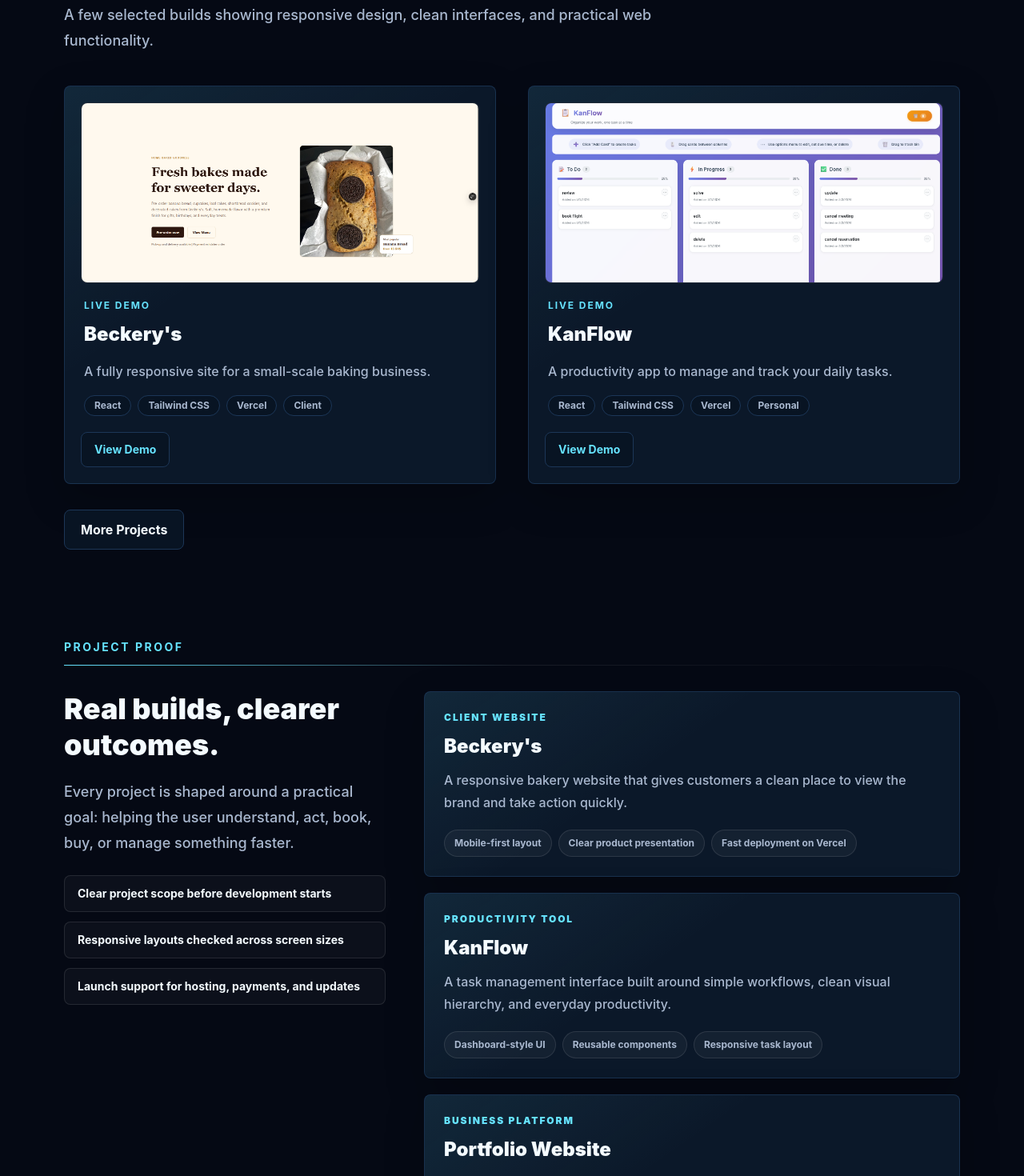
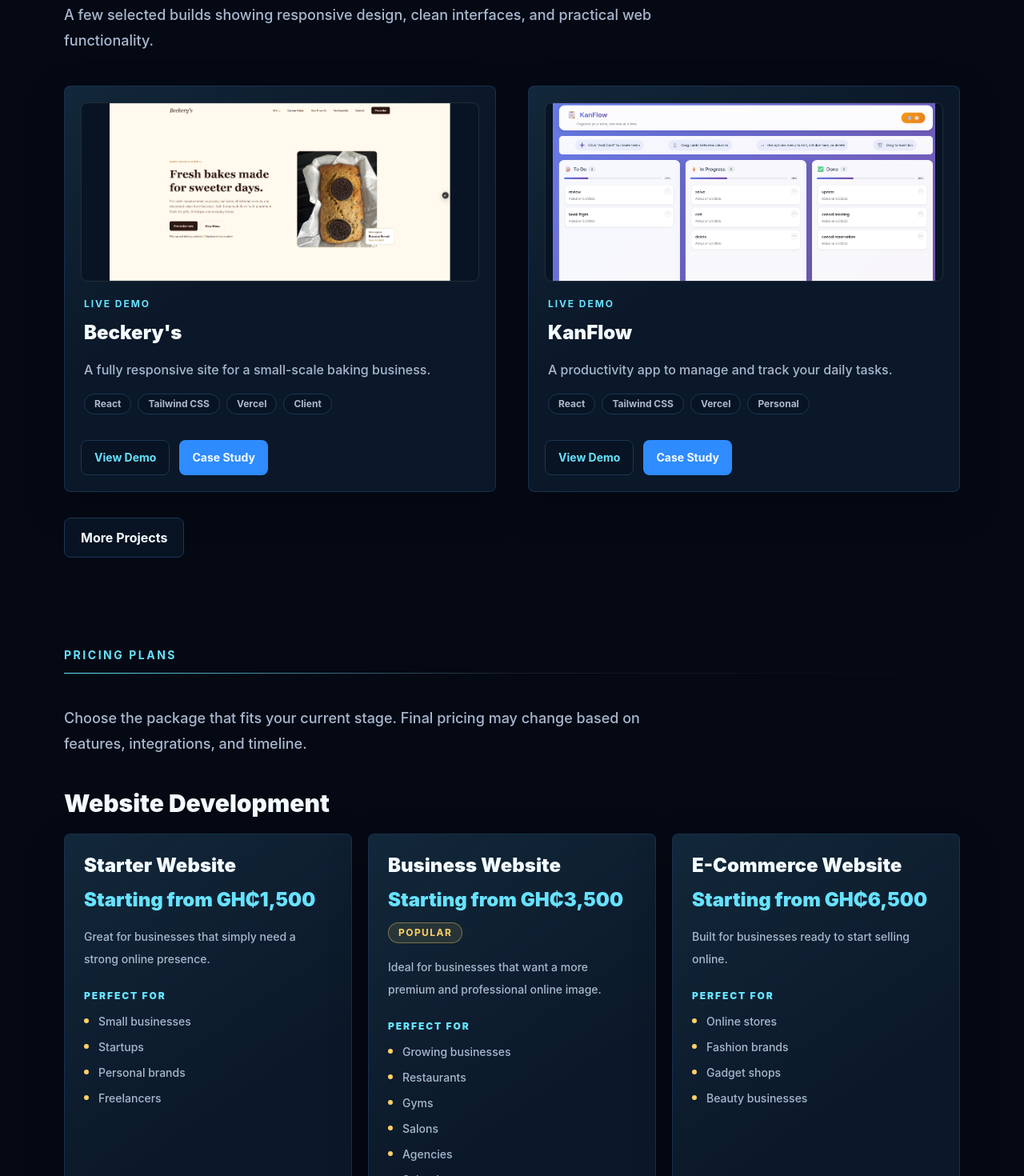
Before and after one commit to Kod-19/portfolio-site, a React (Vite) app: page / in a window 1280 px wide. Shown: the part 1380-2850 px from the top of the page at 80% size. Built offline with nearby package versions, Linux system fonts and the light colour scheme.

Commit message:
Refactor project structure: remove ProjectProof component, update project links, and enhance ProjectCard with case study details

```diff
--- a/src/App.jsx
+++ b/src/App.jsx
@@ -3,7 +3,6 @@ import Navbar from './components/Navbar'
 import Hero from './components/Hero'
 import ServicesOverview from './components/ServicesOverview'
 import Projects from './components/Projects'
-import ProjectProof from './components/ProjectProof'
 import Pricing from './components/Pricing'
 import BlogPreview from './components/BlogPreview'
 import Process from './components/Process'
@@ -39,7 +38,6 @@ const App = () => {
             <Hero />
             <ServicesOverview />
             <Projects />
-            <ProjectProof />
             <Pricing />
             <BlogPreview />
             <Process />
--- a/src/components/Contact.jsx
+++ b/src/components/Contact.jsx
@@ -46,7 +46,7 @@ const Contact = () => {
             </a>
             <a
               href='/payments'
-              className='button-pop inline-flex min-h-12 items-center justify-center rounded-lg border border-(--card-border) bg-(--surface-bg) px-5 py-3 text-sm text-(--title-color) sm:text-base'
+              className='button-pop inline-flex min-h-12 items-center justify-center rounded-lg bg-(--accent-color) px-5 py-3 text-sm font-black text-(--dark-bg) shadow-xl shadow-(--accent-color)/20 sm:text-base'
             >
               Make Payment
             </a>
--- a/src/components/Footer.jsx
+++ b/src/components/Footer.jsx
@@ -9,7 +9,7 @@ const footerLinks = [
     title: 'Explore',
     links: [
       { label: 'Home', href: '/' },
-      { label: 'Projects', href: '/#projects' },
+      { label: 'Projects', href: '/projects' },
       { label: 'Pricing', href: '/#pricing' },
       { label: 'Blog', href: '/blog' },
       { label: 'Contact', href: '/#contact' },
@@ -59,7 +59,7 @@ const socialLinks = [
 
 const mobileLinks = [
   { label: 'Services', href: '/#services' },
-  { label: 'Projects', href: '/#projects' },
+  { label: 'Projects', href: '/projects' },
   { label: 'Pricing', href: '/#pricing' },
   { label: 'Blog', href: '/blog' },
 ]
--- a/src/components/Navbar.jsx
+++ b/src/components/Navbar.jsx
@@ -7,7 +7,7 @@ const Navbar = () => {
   const navItems = [
     { label: 'Home', href: '/' },
     { label: 'Services', href: '/#services' },
-    { label: 'Projects', href: '/#projects' },
+    { label: 'Projects', href: '/projects' },
     { label: 'Pricing', href: '/#pricing' },
     { label: 'Blog', href: '/blog' },
     { label: 'Contact', href: '/#contact' },
@@ -80,7 +80,7 @@ const Navbar = () => {
               <a
                 href='/payments'
                 onClick={() => setOpen(false)}
-                className='block rounded-lg px-3 py-3 text-center text-(--primary-color) transition duration-300 hover:bg-white/5'
+                className='block rounded-lg bg-(--accent-color) px-3 py-3 text-center font-bold text-(--dark-bg) shadow-lg shadow-(--accent-color)/20 transition duration-300 hover:bg-[color-mix(in_srgb,var(--accent-color),white,85%)]'
               >
                 Make Payment
               </a>
--- a/src/components/ProjectCard.jsx
+++ b/src/components/ProjectCard.jsx
@@ -1,12 +1,15 @@
-const ProjectCard = ({ title, desc, img, imgFit = 'cover', imgPosition = 'center', demoLink, tags = [], status }) => {
+import { useState } from 'react'
+
+const ProjectCard = ({ title, desc, img, imgFit = 'cover', imgPosition = 'center', demoLink, tags = [], status, caseStudy, details = [] }) => {
+  const [showCaseStudy, setShowCaseStudy] = useState(false)
   const isInProgress = status?.toLowerCase() === 'in progress'
 
   return (
     <article className='interactive-card group flex h-full flex-col rounded-lg p-4 sm:p-5'>
       {img ? (
-        <div className='overflow-hidden rounded-lg border border-white/10 bg-(--surface-bg)'>
+        <div className='flex h-44 items-center justify-center overflow-hidden rounded-lg border border-white/10 bg-(--surface-bg) sm:h-56'>
           <img
-            className='h-44 w-full transition duration-500 group-hover:scale-105 sm:h-56'
+            className='max-h-full max-w-full transition duration-500 group-hover:scale-105'
             src={img}
             alt={title}
             style={{ objectFit: imgFit, objectPosition: imgPosition }}
@@ -33,15 +36,46 @@ const ProjectCard = ({ title, desc, img, imgFit = 'cover', imgPosition = 'center
           ))}
         </div>
       )}
+      <div className='mt-3 flex w-full gap-3 sm:w-auto'>
         {demoLink && !isInProgress && (
           <a
             href={demoLink}
             target='_blank'
             rel='noopener noreferrer'
-          className='button-pop mt-auto inline-flex min-h-11 w-full items-center justify-center rounded-lg border border-(--card-border) bg-(--surface-bg) px-4 py-2 text-sm font-bold text-(--primary-color) sm:w-fit'
+            className='button-pop inline-flex min-h-11 items-center justify-center rounded-lg border border-(--card-border) bg-(--surface-bg) px-4 py-2 text-sm font-bold text-(--primary-color) sm:w-fit'
           >
             View Demo
           </a>
+        )}
+
+        <button
+          type='button'
+          onClick={() => setShowCaseStudy((v) => !v)}
+          aria-expanded={showCaseStudy}
+          className='button-pop mt-auto inline-flex min-h-11 items-center justify-center rounded-lg bg-(--tertiary-color) px-4 py-2 text-sm font-bold text-(--title-color) sm:w-fit cursor-pointer'
+        >
+          {showCaseStudy ? 'Hide Case Study' : 'Case Study'}
+        </button>
+      </div>
+      {showCaseStudy && (
+        <div className='mt-4 rounded-b-lg border-t border-white/6 pt-4'>
+          <div className='space-y-3'>
+
+                  {caseStudy ? (
+                    <p className='text-sm text-(--text-color)'>{caseStudy}</p>
+                  ) : (
+                    <p className='text-sm text-(--text-color)'>No additional case study details available.</p>
+                  )}
+
+                  {details && details.length > 0 && (
+                    <ul className='list-disc pl-5 pt-2 text-sm text-(--text-color)'>
+                      {details.map((d) => (
+                        <li key={d}>{d}</li>
+                      ))}
+                    </ul>
+                  )}
+          </div>
+        </div>
       )}
     </article>
   )
--- a/src/components/ProjectProof.jsx
+++ /dev/null
@@ -1,73 +0,0 @@
-import Title from './Title'
-
-const caseStudies = [
-  {
-    title: "Beckery's",
-    type: 'Client website',
-    result: 'A responsive bakery website that gives customers a clean place to view the brand and take action quickly.',
-    details: ['Mobile-first layout', 'Clear product presentation', 'Fast deployment on Vercel'],
-  },
-  {
-    title: 'KanFlow',
-    type: 'Productivity tool',
-    result: 'A task management interface built around simple workflows, clean visual hierarchy, and everyday productivity.',
-    details: ['Dashboard-style UI', 'Reusable components', 'Responsive task layout'],
-  },
-  {
-    title: 'Portfolio Website',
-    type: 'Business platform',
-    result: 'A conversion-focused portfolio with services, pricing, project brief, payments, and blog updates in one system.',
-    details: ['Service positioning', 'Pricing flow', 'Lead capture'],
-  },
-]
-
-const trustPoints = [
-  'Clear project scope before development starts',
-  'Responsive layouts checked across screen sizes',
-  'Launch support for hosting, payments, and updates',
-]
-
-const ProjectProof = () => {
-  return (
-    <section id='proof'>
-      <Title title='Project Proof' />
-
-      <div className='grid grid-cols-1 gap-8 pt-8 lg:grid-cols-[0.75fr_1.25fr] lg:gap-12'>
-        <div>
-          <h2 className='max-w-2xl text-3xl font-black leading-tight text-(--title-color) sm:text-4xl'>
-            Real builds, clearer outcomes.
-          </h2>
-          <p className='pt-5 text-base font-medium leading-8 text-(--text-color) sm:text-lg'>
-            Every project is shaped around a practical goal: helping the user understand, act, book, buy, or manage something faster.
-          </p>
-          <div className='space-y-3 pt-6'>
-            {trustPoints.map((point) => (
-              <p key={point} className='rounded-lg border border-white/10 bg-white/[0.03] px-4 py-3 text-sm font-bold text-(--title-color)'>
-                {point}
-              </p>
-            ))}
-          </div>
-        </div>
-
-        <div className='grid grid-cols-1 gap-5'>
-          {caseStudies.map((item) => (
-            <article key={item.title} className='interactive-card rounded-lg p-5 sm:p-6'>
-              <p className='text-xs font-black uppercase tracking-[0.16em] text-(--primary-color)'>{item.type}</p>
-              <h3 className='pt-3 text-2xl font-black text-(--title-color)'>{item.title}</h3>
-              <p className='pt-3 text-sm font-medium leading-7 text-(--text-color) sm:text-base'>{item.result}</p>
-              <div className='flex flex-wrap gap-2 pt-5'>
-                {item.details.map((detail) => (
-                  <span key={detail} className='rounded-full border border-white/10 bg-white/[0.04] px-3 py-2 text-xs font-bold text-(--text-color)'>
-                    {detail}
-                  </span>
-                ))}
-              </div>
-            </article>
-          ))}
-        </div>
-      </div>
-    </section>
-  )
-}
-
-export default ProjectProof
--- a/src/data/projects.js
+++ b/src/data/projects.js
@@ -10,6 +10,8 @@ export const featuredProjects = [
     demoLink: 'https://beckery-s.vercel.app/',
     tags: ['React', 'Tailwind CSS', 'Vercel', 'Client'],
     status: 'Live demo',
+    caseStudy: 'Built a fast, mobile-first storefront for a local bakery with clear product pages, quick order CTAs, and optimized images for performance.',
+    details: ['Mobile-first layout', 'Optimized images and lazy loading', 'Easy product listing and contact flow'],
   },
   {
     title: 'KanFlow',
@@ -18,6 +20,8 @@ export const featuredProjects = [
     demoLink: 'https://kan-flow-ivory.vercel.app/',
     tags: ['React', 'Tailwind CSS', 'Vercel', 'Personal'],
     status: 'Live demo',
+    caseStudy: 'Created a lightweight task manager with simple state syncing, keyboard-driven interactions, and responsive layout for desktop and mobile.',
+    details: ['Keyboard shortcuts for faster entry', 'Persistent local storage', 'Responsive dashboard layout'],
   },
 ]
 
```
Also changed, not shown: src/assets/demo1.png (added). Lines whose indentation alone changed are shown as unchanged.
